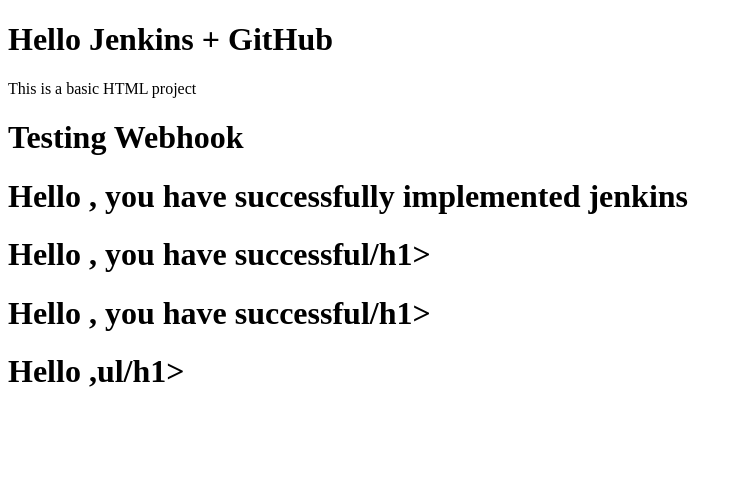
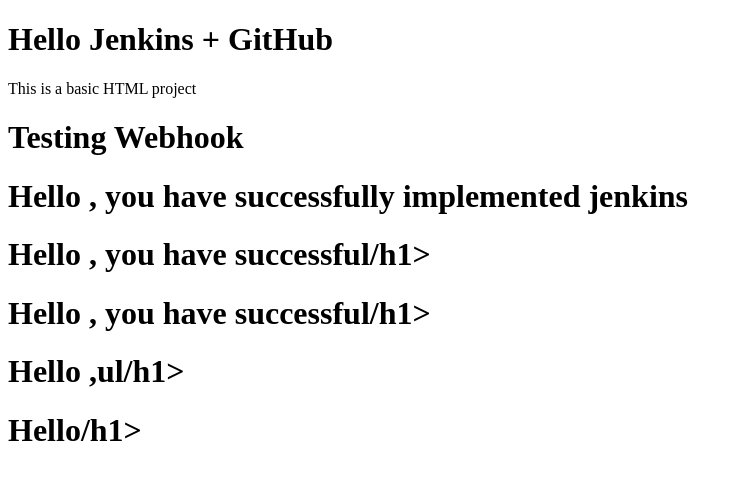
Before and after one commit to kalai-aws/Test, a plain HTML site: page index.html in a window 1280 px wide. Shown: the whole page, without its empty margins (0-743 px from the left). Drawn offline with Linux system fonts and the light colour scheme.

Commit message:
fifth webhook successfull

```diff
--- a/index.html
+++ b/index.html
@@ -13,3 +13,4 @@
 <h1>Hello , you have successful/h1>
 <h1>Hello , you have successful/h1>
 <h1>Hello ,ul/h1>
+<h1>Hello/h1>
```
